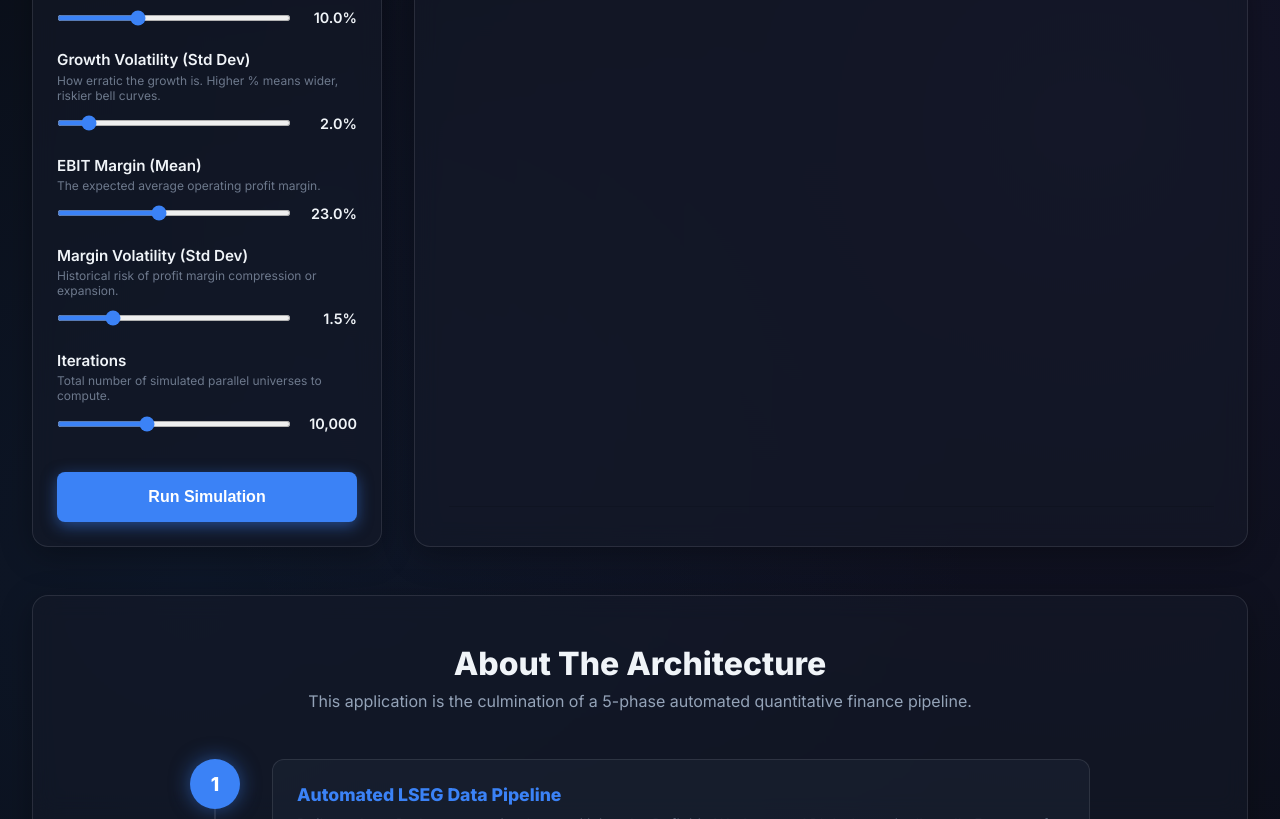
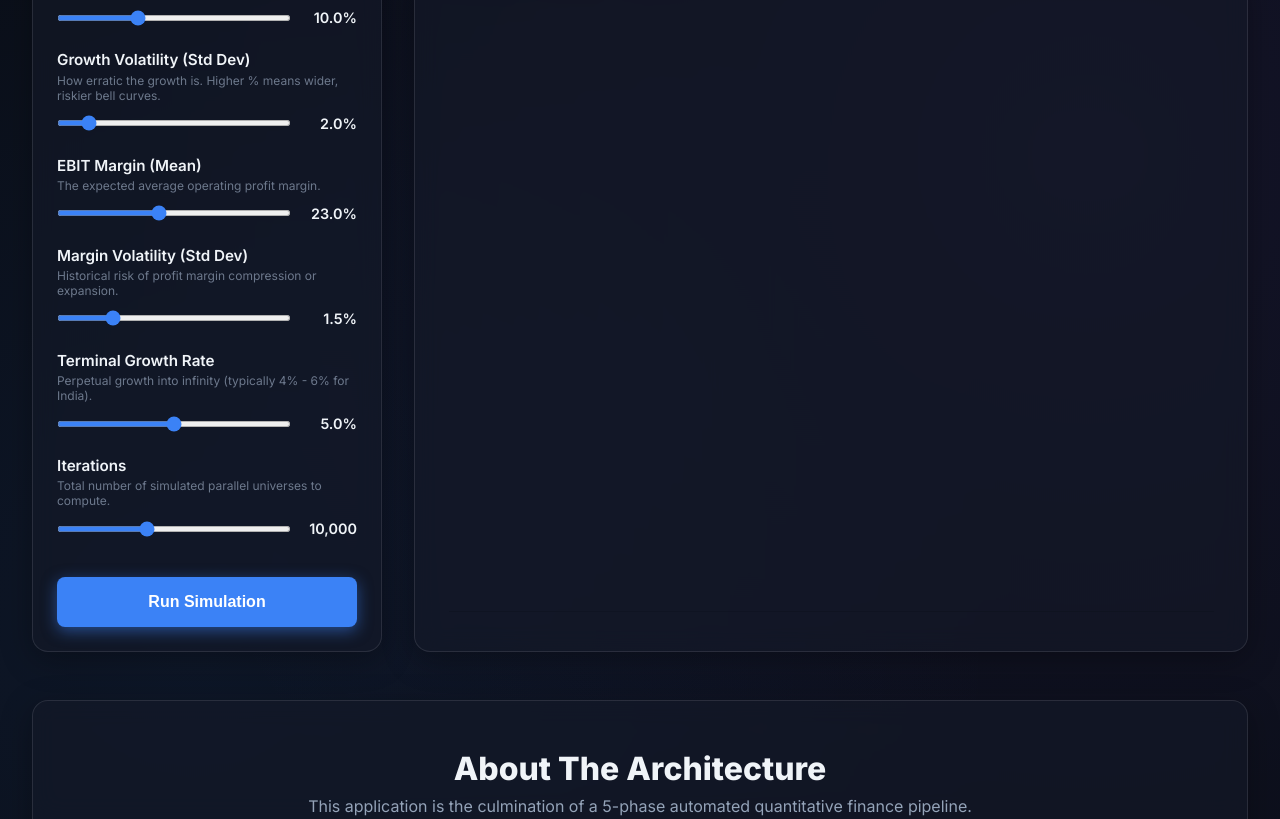
Before and after one commit to bijeshsingha/QuantEngine, a website built with Vite: page frontend/index.html in a window 1280 px wide. Shown: the part 564-1383 px from the top of the page. Built offline with nearby package versions, Linux system fonts and the light colour scheme; no server answers.

Commit message:
feat: implement frontend simulation dashboard and connect to Monte Carlo valuation API

```diff
--- a/frontend/index.html
+++ b/frontend/index.html
@@ -70,6 +70,15 @@
             <div class="slider-val-container">
               <input type="range" id="std-margin" min="0.005" max="0.05" step="0.005" value="0.015">
               <span id="std-margin-val">1.5%</span>
+            </div>
+          </div>
+
+          <div class="slider-group">
+            <label>Terminal Growth Rate</label>
+            <p class="slider-help">Perpetual growth into infinity (typically 4% - 6% for India).</p>
+            <div class="slider-val-container">
+              <input type="range" id="terminal-growth" min="0.02" max="0.08" step="0.005" value="0.05">
+              <span id="terminal-growth-val">5.0%</span>
             </div>
           </div>
 
--- a/frontend/main.js
+++ b/frontend/main.js
@@ -7,6 +7,7 @@ const meanGrowth = document.getElementById('mean-growth');
 const stdGrowth = document.getElementById('std-growth');
 const meanMargin = document.getElementById('mean-margin');
 const stdMargin = document.getElementById('std-margin');
+const terminalGrowth = document.getElementById('terminal-growth');
 const simulations = document.getElementById('simulations');
 const runBtn = document.getElementById('run-sim');
 const loading = document.getElementById('loading');
@@ -23,7 +24,7 @@ const updateVal = (id, val, isPct = false) => {
 [
   [meanGrowth, true], [stdGrowth, true],
   [meanMargin, true], [stdMargin, true],
-  [simulations, false]
+  [terminalGrowth, true], [simulations, false]
 ].forEach(([el, isPct]) => {
   el.addEventListener('input', (e) => updateVal(e.target.id, e.target.value, isPct));
 });
@@ -79,6 +80,7 @@ const runSimulation = async () => {
         std_growth: parseFloat(stdGrowth.value),
         mean_margin: parseFloat(meanMargin.value),
         std_margin: parseFloat(stdMargin.value),
+        terminal_growth: parseFloat(terminalGrowth.value),
         simulations: parseInt(simulations.value)
       })
     });
```
Also changed, not shown: 1 other file.
